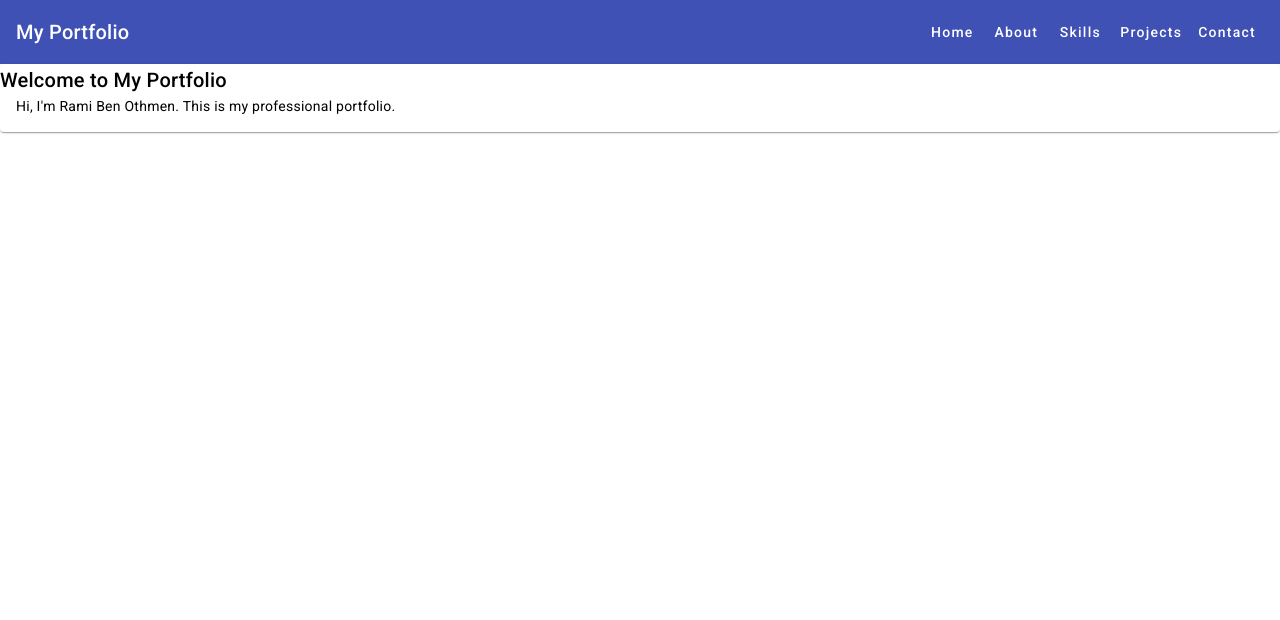
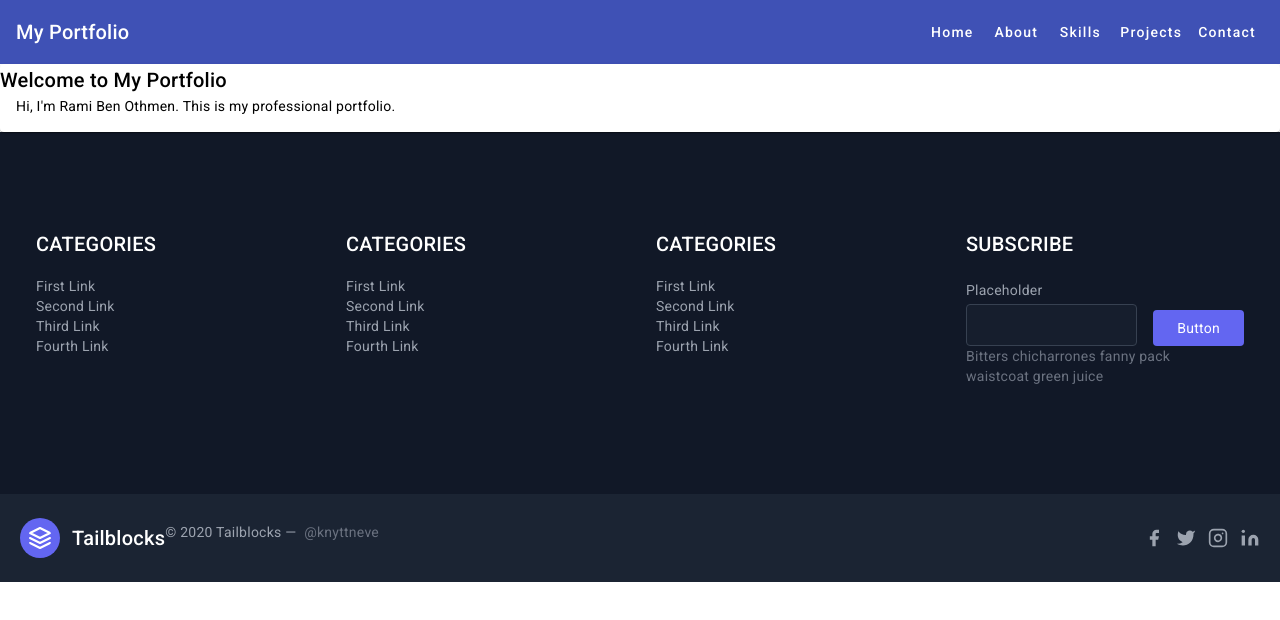
Before and after one commit to RBenOthmen/portfolio-website, an Angular app: page / in a window 1280 px wide. Shown: the top 620 px of the page. Built offline with nearby package versions, Linux system fonts and the light colour scheme.

Commit message:
Added Footer component

```diff
--- a/src/app/app.component.html
+++ b/src/app/app.component.html
@@ -8,3 +8,4 @@
   <a mat-button routerLink="/contact">Contact</a>
 </mat-toolbar>
 <router-outlet></router-outlet>
+<app-footer></app-footer>
--- a/src/app/app.module.ts
+++ b/src/app/app.module.ts
@@ -14,6 +14,7 @@
 import { MatButtonModule } from '@angular/material/button';
 import { MatIconModule } from '@angular/material/icon';
 import { MatCardModule } from '@angular/material/card';
+import { FooterComponent } from './shared/footer/footer.component';
 
 @NgModule({
   declarations: [
@@ -22,7 +23,8 @@
     AboutComponent,
     SkillsComponent,
     ProjectsComponent,
-    ContactComponent
+    ContactComponent,
+    FooterComponent,
   ],
   imports: [
     BrowserModule,
--- /dev/null
+++ b/src/app/shared/footer/footer.component.html
@@ -0,0 +1,107 @@
+<footer class="text-gray-400 bg-gray-900 body-font">
+    <div class="container px-5 py-24 mx-auto">
+      <div class="flex flex-wrap md:text-left text-center order-first">
+        <div class="lg:w-1/4 md:w-1/2 w-full px-4">
+          <h2 class="title-font font-medium text-white tracking-widest text-sm mb-3">CATEGORIES</h2>
+          <nav class="list-none mb-10">
+            <li>
+              <a class="text-gray-400 hover:text-white">First Link</a>
+            </li>
+            <li>
+              <a class="text-gray-400 hover:text-white">Second Link</a>
+            </li>
+            <li>
+              <a class="text-gray-400 hover:text-white">Third Link</a>
+            </li>
+            <li>
+              <a class="text-gray-400 hover:text-white">Fourth Link</a>
+            </li>
+          </nav>
+        </div>
+        <div class="lg:w-1/4 md:w-1/2 w-full px-4">
+          <h2 class="title-font font-medium text-white tracking-widest text-sm mb-3">CATEGORIES</h2>
+          <nav class="list-none mb-10">
+            <li>
+              <a class="text-gray-400 hover:text-white">First Link</a>
+            </li>
+            <li>
+              <a class="text-gray-400 hover:text-white">Second Link</a>
+            </li>
+            <li>
+              <a class="text-gray-400 hover:text-white">Third Link</a>
+            </li>
+            <li>
+              <a class="text-gray-400 hover:text-white">Fourth Link</a>
+            </li>
+          </nav>
+        </div>
+        <div class="lg:w-1/4 md:w-1/2 w-full px-4">
+          <h2 class="title-font font-medium text-white tracking-widest text-sm mb-3">CATEGORIES</h2>
+          <nav class="list-none mb-10">
+            <li>
+              <a class="text-gray-400 hover:text-white">First Link</a>
+            </li>
+            <li>
+              <a class="text-gray-400 hover:text-white">Second Link</a>
+            </li>
+            <li>
+              <a class="text-gray-400 hover:text-white">Third Link</a>
+            </li>
+            <li>
+              <a class="text-gray-400 hover:text-white">Fourth Link</a>
+            </li>
+          </nav>
+        </div>
+        <div class="lg:w-1/4 md:w-1/2 w-full px-4">
+          <h2 class="title-font font-medium text-white tracking-widest text-sm mb-3">SUBSCRIBE</h2>
+          <div class="flex xl:flex-nowrap md:flex-nowrap lg:flex-wrap flex-wrap justify-center items-end md:justify-start">
+            <div class="relative w-40 sm:w-auto xl:mr-4 lg:mr-0 sm:mr-4 mr-2">
+              <label for="footer-field" class="leading-7 text-sm text-gray-400">Placeholder</label>
+              <input type="text" id="footer-field" name="footer-field" class="w-full bg-gray-800 rounded border bg-opacity-40 border-gray-700 focus:bg-transparent focus:ring-2 focus:ring-indigo-900 focus:border-indigo-500 text-base outline-none text-gray-100 py-1 px-3 leading-8 transition-colors duration-200 ease-in-out">
+            </div>
+            <button class="lg:mt-2 xl:mt-0 flex-shrink-0 inline-flex text-white bg-indigo-500 border-0 py-2 px-6 focus:outline-none hover:bg-indigo-600 rounded">Button</button>
+          </div>
+          <p class="text-gray-500 text-sm mt-2 md:text-left text-center">Bitters chicharrones fanny pack
+            <br class="lg:block hidden">waistcoat green juice
+          </p>
+        </div>
+      </div>
+    </div>
+    <div class="bg-gray-800 bg-opacity-75">
+      <div class="container px-5 py-6 mx-auto flex items-center sm:flex-row flex-col">
+        <a class="flex title-font font-medium items-center md:justify-start justify-center text-white">
+          <svg xmlns="http://www.w3.org/2000/svg" fill="none" stroke="currentColor" stroke-linecap="round" stroke-linejoin="round" stroke-width="2" class="w-10 h-10 text-white p-2 bg-indigo-500 rounded-full" viewBox="0 0 24 24">
+            <path d="M12 2L2 7l10 5 10-5-10-5zM2 17l10 5 10-5M2 12l10 5 10-5"></path>
+          </svg>
+          <span class="ml-3 text-xl">Tailblocks</span>
+        </a>
+        <p class="text-sm text-gray-400 sm:ml-6 sm:mt-0 mt-4">© 2020 Tailblocks —
+          <a href="https://twitter.com/knyttneve" class="text-gray-500 ml-1" target="_blank" rel="noopener noreferrer">@knyttneve</a>
+        </p>
+        <span class="inline-flex sm:ml-auto sm:mt-0 mt-4 justify-center sm:justify-start">
+          <a class="text-gray-400">
+            <svg fill="currentColor" stroke-linecap="round" stroke-linejoin="round" stroke-width="2" class="w-5 h-5" viewBox="0 0 24 24">
+              <path d="M18 2h-3a5 5 0 00-5 5v3H7v4h3v8h4v-8h3l1-4h-4V7a1 1 0 011-1h3z"></path>
+            </svg>
+          </a>
+          <a class="ml-3 text-gray-400">
+            <svg fill="currentColor" stroke-linecap="round" stroke-linejoin="round" stroke-width="2" class="w-5 h-5" viewBox="0 0 24 24">
+              <path d="M23 3a10.9 10.9 0 01-3.14 1.53 4.48 4.48 0 00-7.86 3v1A10.66 10.66 0 013 4s-4 9 5 13a11.64 11.64 0 01-7 2c9 5 20 0 20-11.5a4.5 4.5 0 00-.08-.83A7.72 7.72 0 0023 3z"></path>
+            </svg>
+          </a>
+          <a class="ml-3 text-gray-400">
+            <svg fill="none" stroke="currentColor" stroke-linecap="round" stroke-linejoin="round" stroke-width="2" class="w-5 h-5" viewBox="0 0 24 24">
+              <rect width="20" height="20" x="2" y="2" rx="5" ry="5"></rect>
+              <path d="M16 11.37A4 4 0 1112.63 8 4 4 0 0116 11.37zm1.5-4.87h.01"></path>
+            </svg>
+          </a>
+          <a class="ml-3 text-gray-400">
+            <svg fill="currentColor" stroke="currentColor" stroke-linecap="round" stroke-linejoin="round" stroke-width="0" class="w-5 h-5" viewBox="0 0 24 24">
+              <path stroke="none" d="M16 8a6 6 0 016 6v7h-4v-7a2 2 0 00-2-2 2 2 0 00-2 2v7h-4v-7a6 6 0 016-6zM2 9h4v12H2z"></path>
+              <circle cx="4" cy="4" r="2" stroke="none"></circle>
+            </svg>
+          </a>
+        </span>
+      </div>
+    </div>
+  </footer>
```
Also changed, not shown: src/app/shared/footer/footer.component.ts (added, +10 -0 lines), src/app/shared/footer/footer.component.css (added), 1 other file (tests, documents, lock files or other folders).
